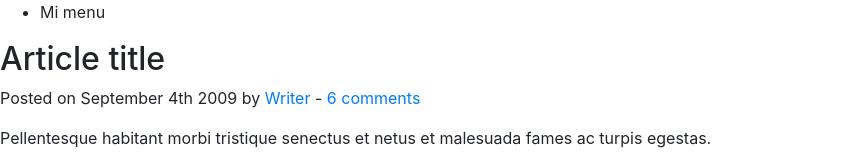
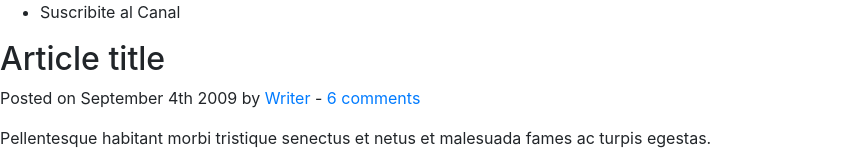
Before and after one commit to luisystems/demo-repo2, a plain HTML site: page index.html in a window 1280 px wide. Shown: the top 160 px of the page, without its empty margins (0-858 px from the left). Drawn offline with nearby package versions, Linux system fonts and the light colour scheme.

Commit message:
Se modifico index.html la palabra Suscribite al Canal

```diff
--- a/index.html
+++ b/index.html
@@ -14,7 +14,7 @@
 	<header>
 		<nav>
 			<ul>
-				<li>Mi menu</li>
+				<li>Suscribite al Canal</li>
 			</ul>
 		</nav>
 	</header>
```
